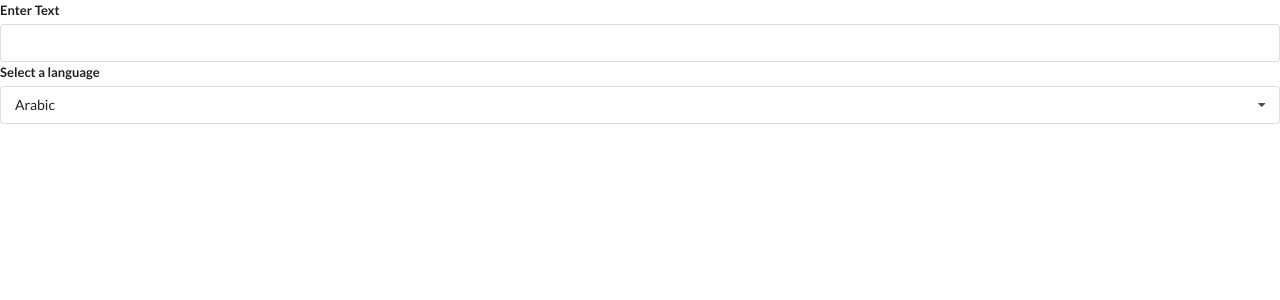
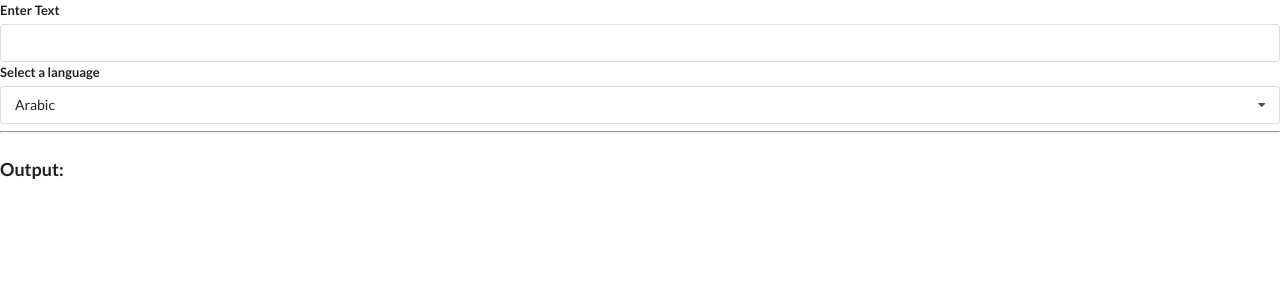
Before and after one commit to cefdev/Widgets, a React (Create React App) app: page / in a window 1280 px wide. Shown: the top 300 px of the page. Built offline with nearby package versions, Linux system fonts and the light colour scheme.

Commit message:
Build Convert component

```diff
--- /dev/null
+++ b/src/components/Convert.js
@@ -0,0 +1,10 @@
+import React, { useState, useEffect } from "react";
+
+const Convert = ({ language, text }) => {
+  useEffect(() => {
+    console.log("new language or text");
+  }, [language, text]);
+  return <div></div>;
+};
+
+export default Convert;
--- a/src/components/Translate.js
+++ b/src/components/Translate.js
@@ -1,5 +1,6 @@
 import React, { useState } from "react";
 import Dropdown from "./Dropdown";
+import Convert from "./Convert";
 
 const options = [
   {
@@ -34,6 +35,9 @@
         onSelectedChange={setLanguage}
         options={options}
       />
+      <hr />
+      <h3 className="ui header">Output:</h3>
+      <Convert text={text} language={language} />
     </div>
   );
 };
```
